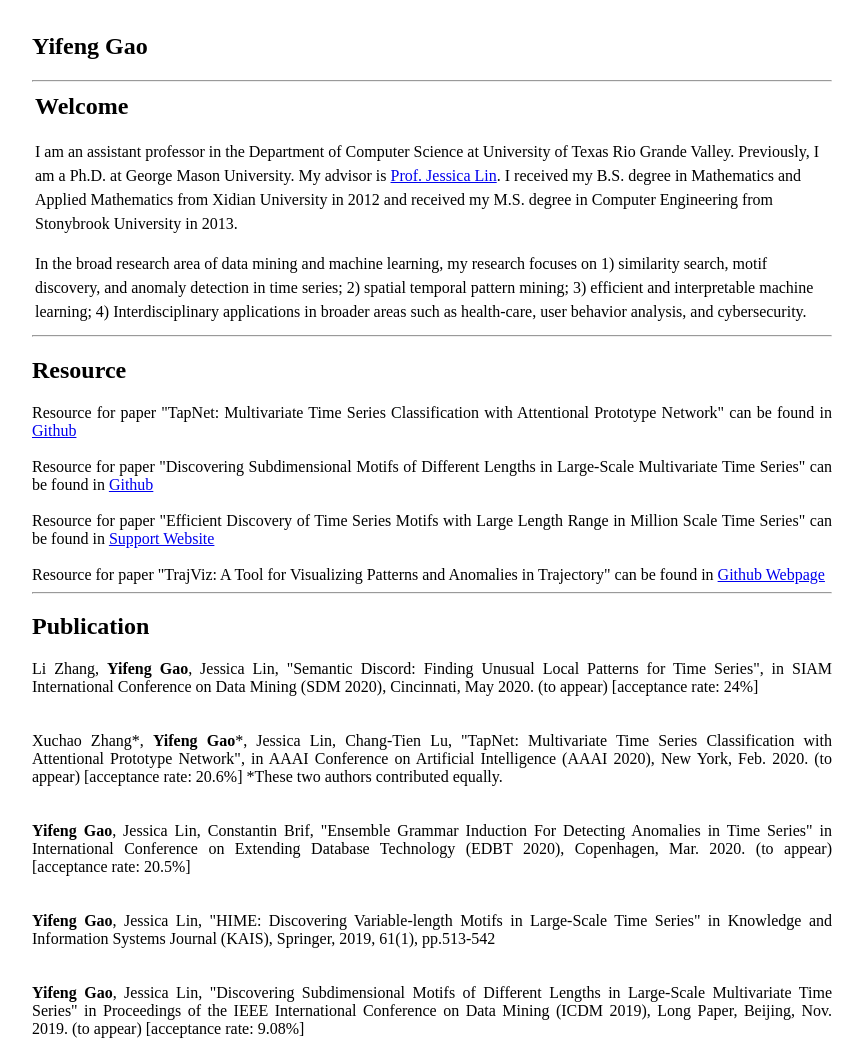
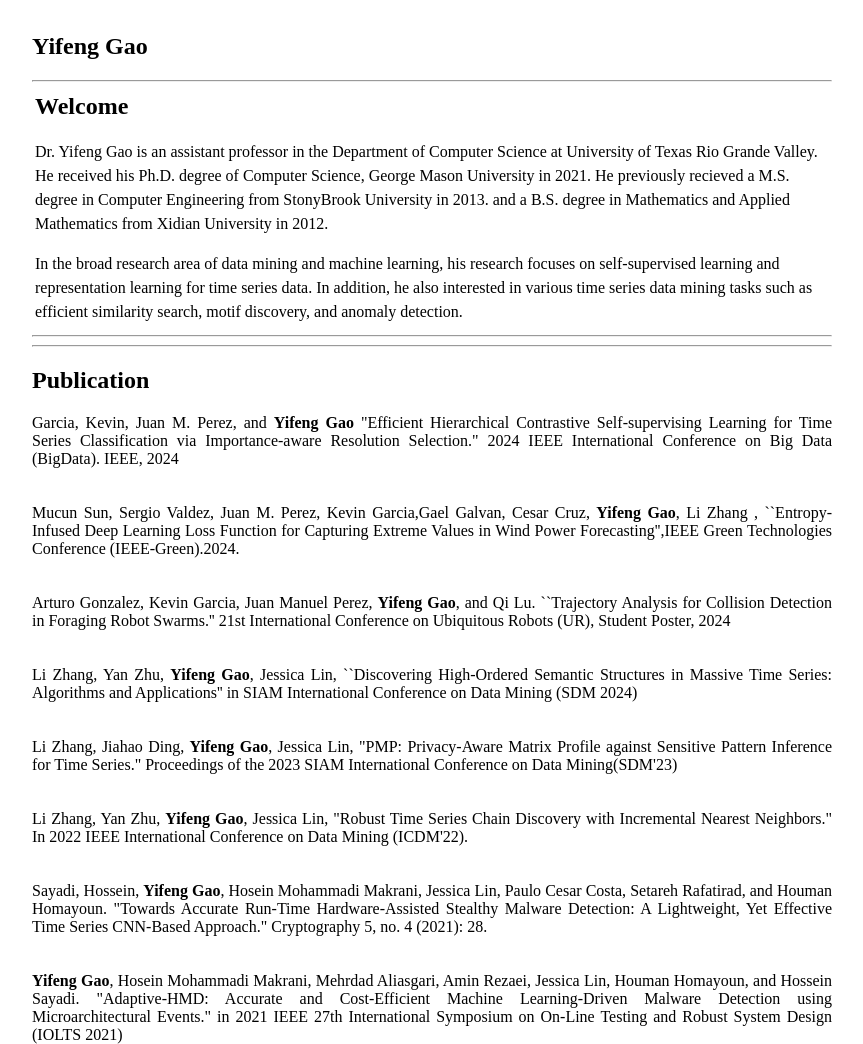
Before and after one commit to flash121123/flash121123.github.io, a plain HTML site: page index.html in a window 1280 px wide. Shown: the top 1044 px of the page, without its empty margins (208-1071 px from the left). Drawn offline with Linux system fonts and the light colour scheme.

Commit message:
Update index.html

```diff
--- a/index.html
+++ b/index.html
@@ -22,11 +22,11 @@
                 <h2>Welcome</h2>
 
                 <p>
-                    I am an assistant professor in the Department of Computer Science at University of Texas Rio Grande Valley. Previously, I am a Ph.D. at George Mason University. My advisor is <a href="https://cs.gmu.edu/~jessica/">Prof. Jessica Lin</a>. I received my B.S. degree in Mathematics and Applied Mathematics from Xidian University in 2012 and received my M.S. degree in Computer Engineering from Stonybrook University in 2013.
+                   Dr. Yifeng Gao is an assistant professor in the Department of Computer Science at University of Texas Rio Grande Valley. He received his Ph.D. degree of Computer Science, George Mason University in 2021. He previously recieved a M.S. degree in Computer Engineering from StonyBrook University in 2013. and a B.S. degree in Mathematics and Applied Mathematics from Xidian University in 2012.
                     </p>
 
                     <p>
-                    In the broad research area of data mining and machine learning, my research focuses on 1) similarity search, motif discovery, and anomaly detection in time series; 2) spatial temporal pattern mining; 3) efficient and interpretable machine learning; 4) Interdisciplinary applications in broader areas such as health-care, user behavior analysis, and cybersecurity.
+                    In the broad research area of data mining and machine learning, his research focuses on self-supervised learning and representation learning for time series data. In addition, he also interested in various time series data mining tasks such as efficient similarity search, motif discovery, and anomaly detection.
                 </p>
 
             </td>
@@ -34,17 +34,24 @@
     </table>
     <hr>
 
-    <h2>Resource</h2>
-    Resource for paper "TapNet: Multivariate Time Series Classification with Attentional Prototype Network" can be found in <a href="https://github.com/xuczhang/tapnet">Github</a>
-    <br><br>
-    Resource for paper "Discovering Subdimensional Motifs of Different Lengths in Large-Scale Multivariate Time Series" can be found in <a href="https://github.com/flash121123/CHIME/">Github</a>
-    <br><br>
-    Resource for paper "Efficient Discovery of Time Series Motifs with Large Length Range in Million Scale Time Series" can be found in  <a href="https://sites.google.com/site/himeicdm/">Support Website</a>
-    <br><br>
-    Resource for paper "TrajViz: A Tool for Visualizing Patterns and Anomalies in Trajectory" can be found in  <a href="https://github.com/flash121123/TrajViz">Github Webpage</a>
-
     <hr>
     <h2>Publication</h2>
+ Garcia, Kevin, Juan M. Perez, and <b>Yifeng Gao</b> "Efficient Hierarchical Contrastive Self-supervising Learning for Time Series Classification via Importance-aware Resolution Selection." 2024 IEEE International Conference on Big Data (BigData). IEEE, 2024
+ <br><br><br>
+ Mucun Sun, Sergio Valdez, Juan M. Perez, Kevin Garcia,Gael Galvan, Cesar Cruz, <b>Yifeng Gao</b>, Li Zhang , ``Entropy-Infused Deep Learning Loss Function for Capturing Extreme Values in Wind Power Forecasting'',IEEE Green Technologies Conference (IEEE-Green).2024.
+ <br><br><br>
+ Arturo Gonzalez, Kevin Garcia, Juan Manuel Perez, <b>Yifeng Gao</b>, and Qi Lu. ``Trajectory Analysis for Collision Detection in Foraging Robot Swarms.'' 21st International Conference on Ubiquitous Robots (UR), Student Poster, 2024
+ <br><br><br>
+Li Zhang, Yan Zhu, <b>Yifeng Gao</b>, Jessica Lin, ``Discovering High-Ordered Semantic Structures in Massive Time Series: Algorithms and Applications''  in SIAM International Conference on Data Mining (SDM 2024)
+ <br><br><br>
+ Li Zhang, Jiahao Ding, <b>Yifeng Gao</b>, Jessica Lin, "PMP: Privacy-Aware Matrix Profile against Sensitive Pattern Inference for Time Series." Proceedings of the 2023 SIAM International Conference on Data Mining(SDM'23)
+  <br><br><br>
+ Li Zhang, Yan Zhu, <b>Yifeng Gao</b>, Jessica Lin, "Robust Time Series Chain Discovery with Incremental Nearest Neighbors." In 2022 IEEE International Conference on Data Mining (ICDM'22).
+  <br><br><br>
+Sayadi, Hossein, <b>Yifeng Gao</b>, Hosein Mohammadi Makrani, Jessica Lin, Paulo Cesar Costa, Setareh Rafatirad, and Houman Homayoun. "Towards Accurate Run-Time Hardware-Assisted Stealthy Malware Detection: A Lightweight, Yet Effective Time Series CNN-Based Approach." Cryptography 5, no. 4 (2021): 28.
+ <br><br><br>
+<b>Yifeng Gao</b>, Hosein Mohammadi Makrani, Mehrdad Aliasgari, Amin Rezaei, Jessica Lin, Houman Homayoun, and Hossein Sayadi. "Adaptive-HMD: Accurate and Cost-Efficient Machine Learning-Driven Malware Detection using Microarchitectural Events." in 2021 IEEE 27th International Symposium on On-Line Testing and Robust System Design (IOLTS 2021)
+<br><br><br>
 Li Zhang, <b>Yifeng Gao</b>, Jessica Lin, "Semantic Discord: Finding Unusual Local Patterns for Time Series", in SIAM International Conference on Data Mining (SDM 2020), Cincinnati, May 2020. (to appear) [acceptance rate: 24%]
       <br><br><br>
 Xuchao Zhang*, <b>Yifeng Gao</b>*, Jessica Lin, Chang-Tien Lu, "TapNet: Multivariate Time Series Classification with Attentional Prototype Network", in AAAI Conference on Artificial Intelligence (AAAI 2020), New York, Feb. 2020. (to appear) [acceptance rate: 20.6%] *These two authors contributed equally.
```
Lines whose indentation alone changed are shown as unchanged.
